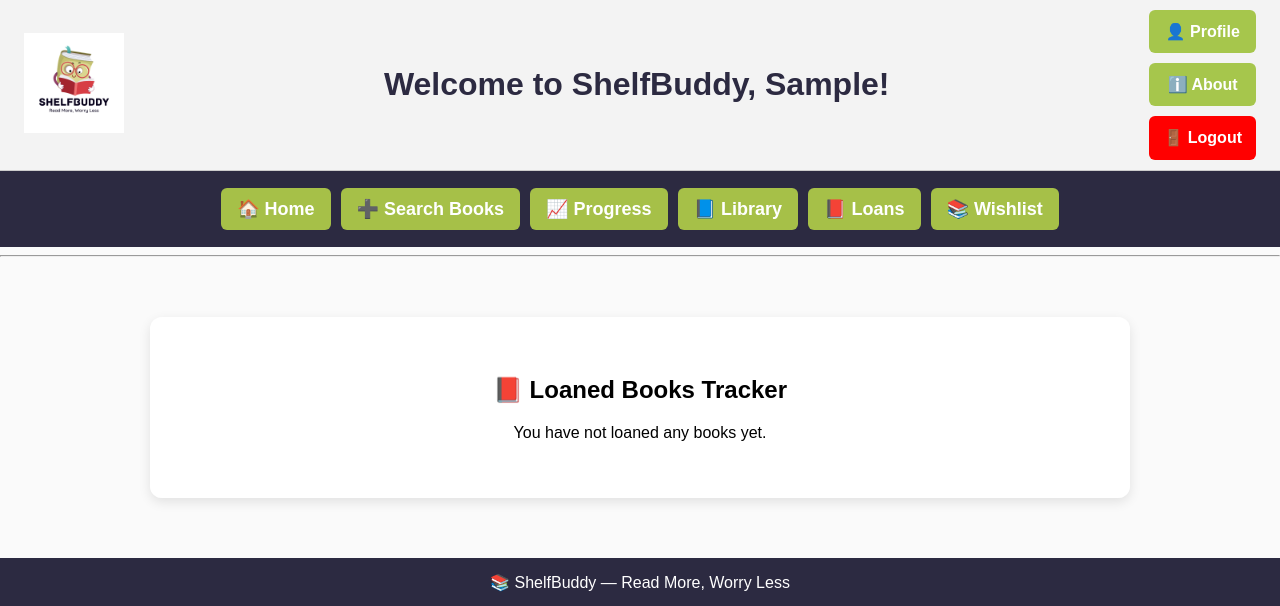
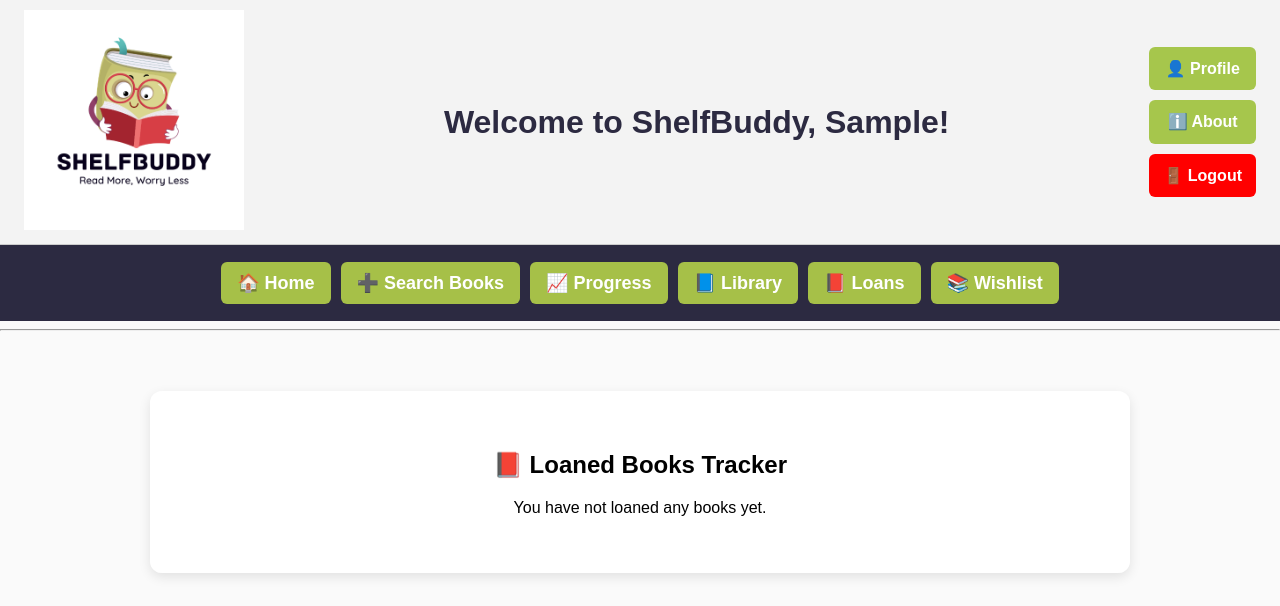
Before and after one commit to bgwinston/shelfBuddy, a Django app: page /loans/ in a window 1280 px wide. Shown: the top 606 px of the page. Run offline with Django 3.2, Linux system fonts and the light colour scheme; the visitor is signed in with stand-in values (Sample User, id 1); data that the repository does not hold is empty.

Commit message:
Update size of logo in base.html

```diff
--- a/shelfbuddy_backend/static/css/styles.css
+++ b/shelfbuddy_backend/static/css/styles.css
@@ -30,7 +30,7 @@ body {
   border-bottom: 1px solid #ccc;
 }
 
-.top-left img { max-height: 100px; }
+.top-left img { max-height: 220px; }
 
 .page-title { font-size: 20px; font-weight: 600; color: var(--color-text); margin: 0; }
 
```
